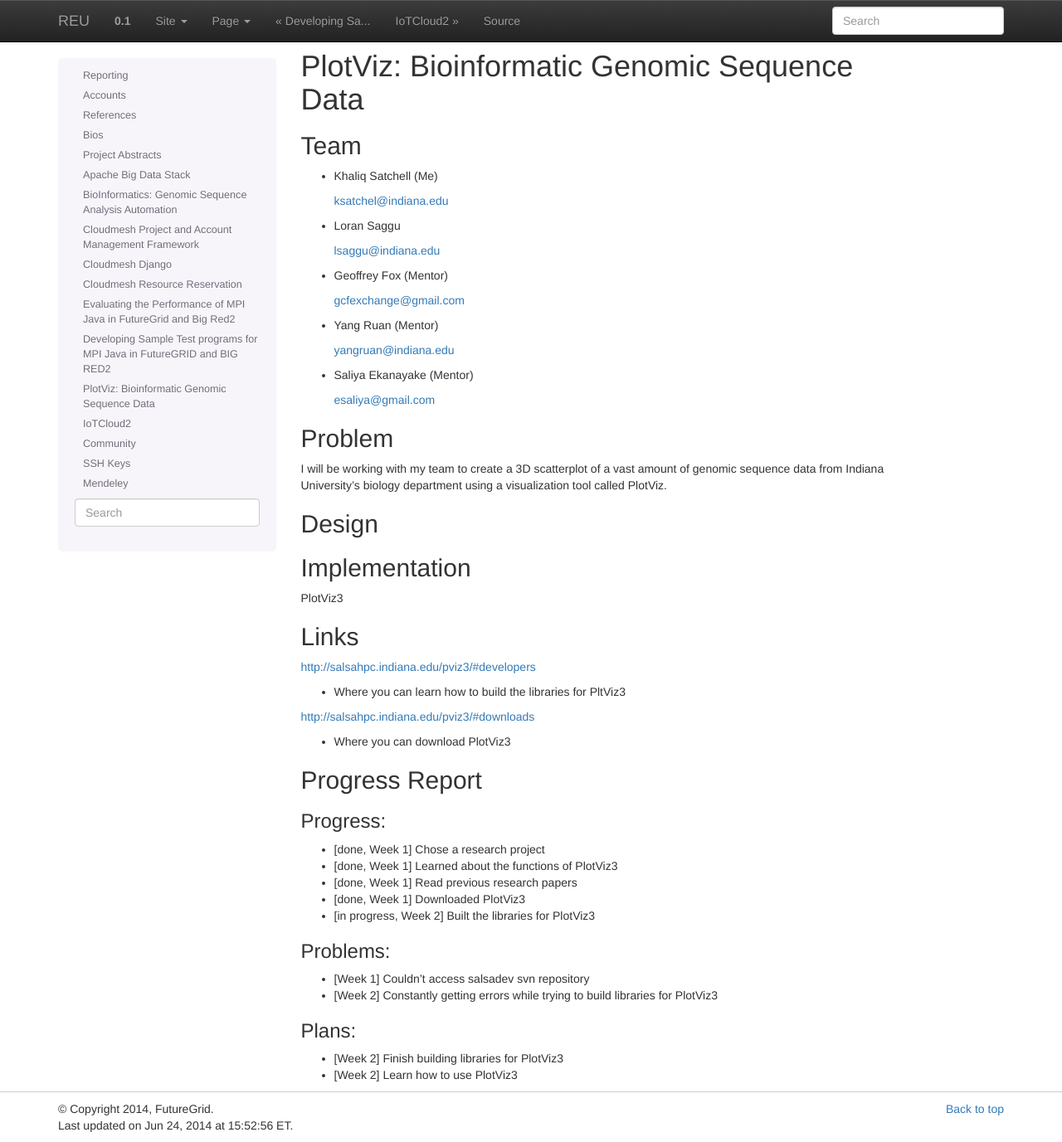
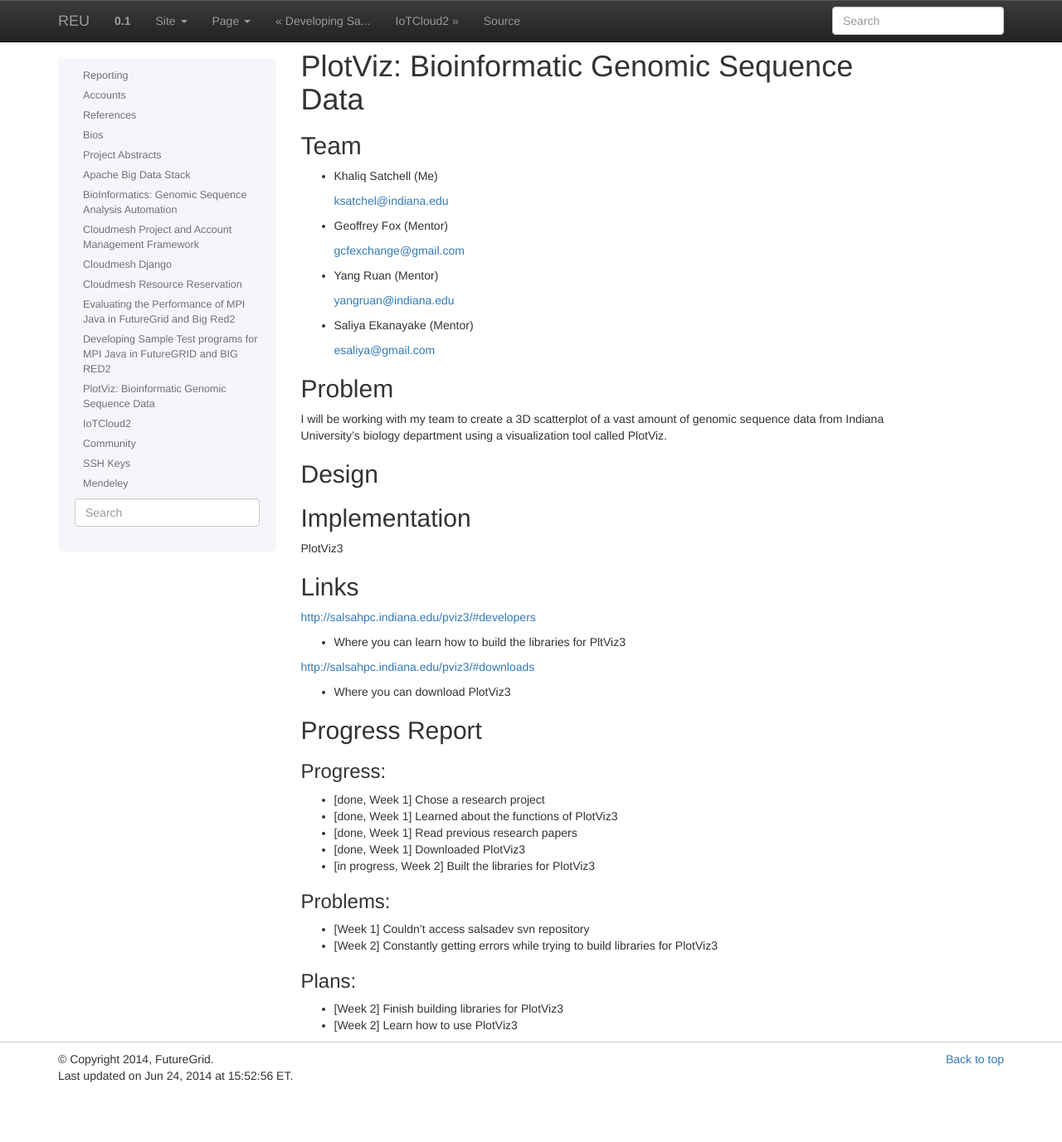
Before and after one commit to cloudmesh-project/reu-2014, a Sphinx documentation site: the page built from doc/source/projects/plotviz.rst, in a window 1280 px wide and 1377 px high. Shown: the whole window at 83% size. Built offline with Sphinx 7.4.7, drawn with Linux system fonts in a browser that asks for light colours.

Commit message:
Update plotviz.rst

```diff
--- a/doc/source/projects/plotviz.rst
+++ b/doc/source/projects/plotviz.rst
@@ -7,10 +7,6 @@
 
   ksatchel@indiana.edu
 
-
-- Loran Saggu
-
-  lsaggu@indiana.edu
 
 - Geoffrey Fox (Mentor)
 
```
